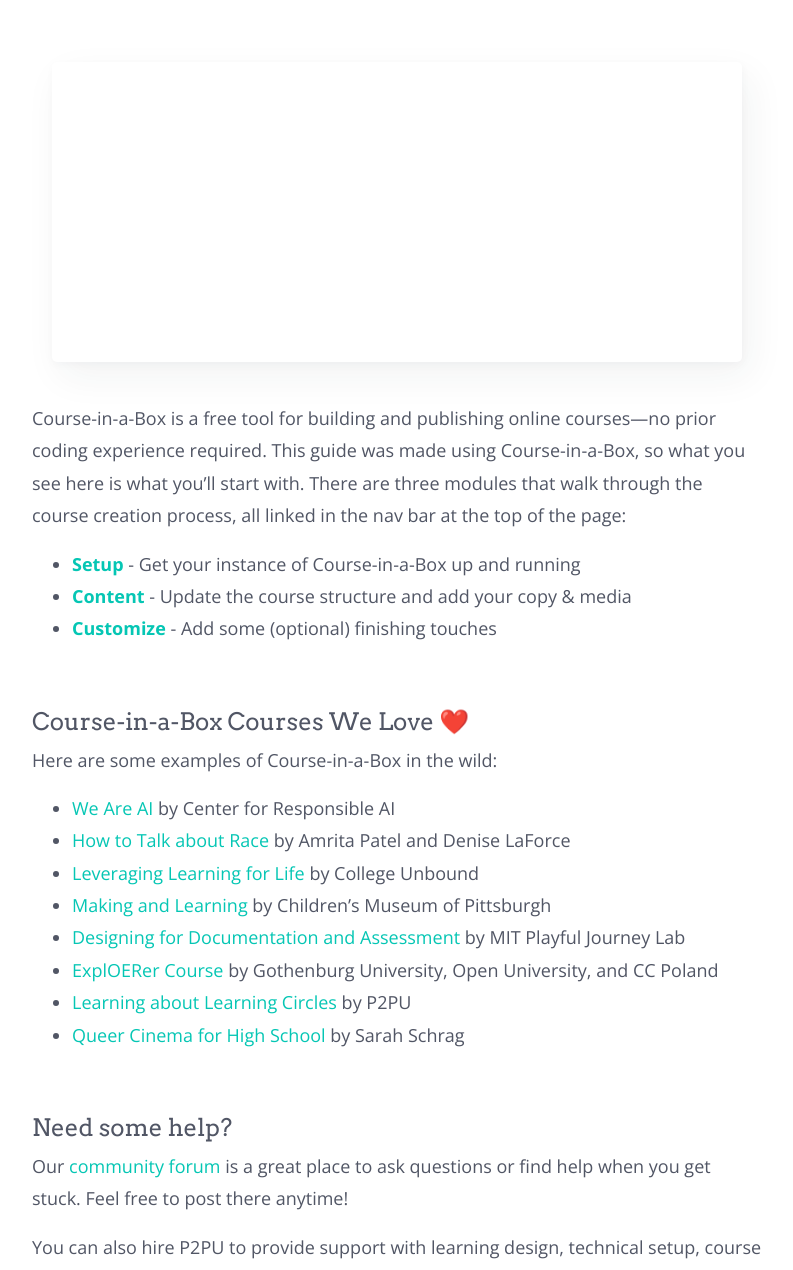
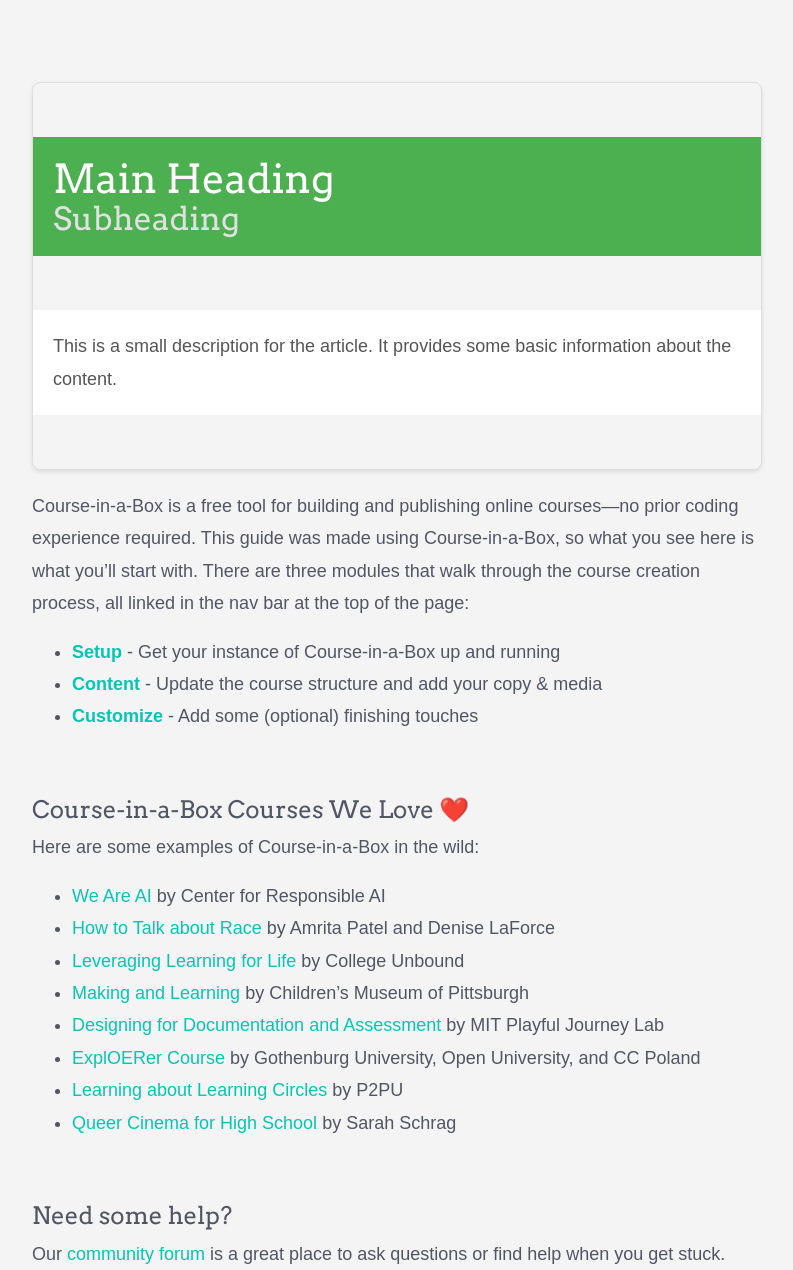
Before and after one commit to burakayy7/learn-to-program, a Jekyll site: the page built from index.md, in a window 1280 px wide, cut to the strip 625-1895 px from the top of the page. Shown: the whole strip, without its empty margins (243-1036 px from the left). Built offline with Jekyll 4.4.1, drawn with Linux system fonts in a browser that asks for light colours; nearby versions of some CDN libraries.

Commit message:
Update index.html

```diff
--- a/_layouts/index.html
+++ b/_layouts/index.html
@@ -1,6 +1,58 @@
 ---
 layout: base
 ---
+<style>
+        body {
+            font-family: Arial, sans-serif;
+            background-color: #f4f4f4;
+            margin: 0;
+            padding: 20px;
+        }
+
+        .article-link {
+            text-decoration: none;
+            color: inherit;
+        }
+
+        article {
+            max-width: 800px;
+            margin: 20px auto;
+            border: 1px solid #ddd;
+            border-radius: 8px;
+            overflow: hidden;
+            box-shadow: 0 2px 4px rgba(0, 0, 0, 0.1);
+            transition: transform 0.2s;
+        }
+
+        article:hover {
+            transform: scale(1.02);
+        }
+
+        .top-section {
+            background-color: #4CAF50;
+            padding: 20px;
+            color: white;
+        }
+
+        .bottom-section {
+            padding: 20px;
+            background-color: white;
+        }
+
+        .top-section h1, .top-section h2 {
+            margin: 0;
+        }
+
+        .top-section h2 {
+            font-weight: normal;
+            color: #e0e0e0;
+        }
+
+        .bottom-section p {
+            margin: 0;
+            color: #555;
+        }
+    </style>
 
 <!-- Banner -->
 <div class="jumbotron jumbotron-fluid">
@@ -18,10 +70,19 @@
 	<div class="row">
 		<div class="col-lg-8 offset-lg-2">
 			<section>
-				<article class="post-card home-template">
-					<a href="/learn-to-program/modules/problem%201/The-Problem/">
-					</a>
-				</article>
+				<a href="destination-page.html" class="article-link">
+        <article>
+            <section class="top-section">
+                <header>
+                    <h1>Main Heading</h1>
+                    <h2>Subheading</h2>
+                </header>
+            </section>
+            <section class="bottom-section">
+                <p>This is a small description for the article. It provides some basic information about the content.</p>
+            </section>
+        </article>
+    </a>
 				{{ content }}
 			</section>
 		</div>
```
